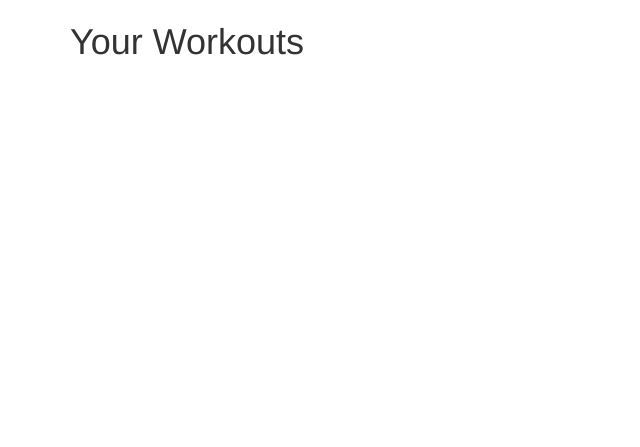
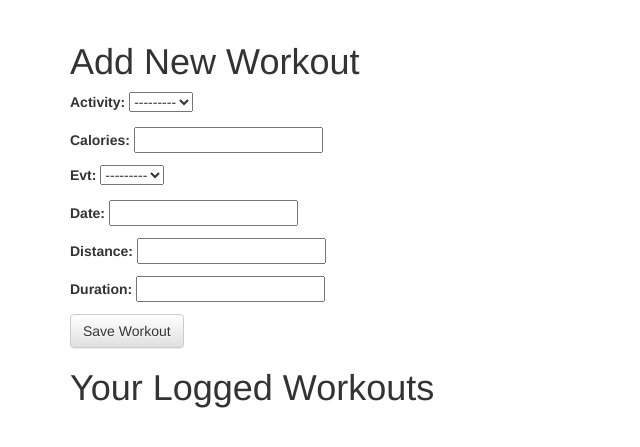
Before and after one commit to jgriffith23/vacation-run-django, a Django app: template runtracker/templates/runtracker/workout_list.html in a window 1280 px wide. Shown: the part 110-557 px from the top of the page, without its empty margins (0-640 px from the left). Run offline with Django 3.2, Linux system fonts and the light colour scheme; the template is opened without the code that fills it: values that come from a table or form of the project are taken from there, others are empty; some libraries are stand-ins or nearby versions.

Commit message:
Add workout form appears in workout page.

```diff
--- /dev/null
+++ b/runtracker/forms.py
@@ -0,0 +1,27 @@
+from django import forms
+from .models import Workout
+
+class WorkoutForm(forms.ModelForm):
+    """How users log their runs/biking sessions/etc."""
+
+    activity = forms.Select()
+    calories = forms.IntegerField()
+
+    # Will need to populate this with user's events, if any
+    evt = forms.Select()
+
+    date = forms.SplitDateTimeWidget()
+
+    distance = forms.FloatField()
+
+    duration = forms.TimeInput()
+
+    class Meta:
+        model = Workout
+        fields = ('activity',
+                  'calories',
+                  'evt',
+                  'date',
+                  'distance',
+                  'duration',
+        )
--- a/runtracker/templates/runtracker/base.html
+++ b/runtracker/templates/runtracker/base.html
@@ -45,13 +45,11 @@
       </div>
     </div>
 
+    <br>
+
     <div class="content container">
-        <div class="row">
-            <div class="col-md-8">
-                {% block content %}
-                {% endblock %}
-            </div>
-        </div>
+      {% block content %}
+      {% endblock %}
     </div>
 </body>
 
--- a/runtracker/templates/runtracker/workout_list.html
+++ b/runtracker/templates/runtracker/workout_list.html
@@ -1,10 +1,26 @@
 {% extends 'runtracker/base.html' %}
 
 {% block content %}
-<h1>Your Workouts</h1>
-<ul>
-{% for workout in workouts %}
-  <li>{{ workout }}</li>
-{% endfor %}
-</ul>
+
+<div class="row">
+  <div class="col-xs-6">
+    <h1>Add New Workout</h1>
+    <form method="POST" class="post-form">{% csrf_token %}
+      {{ form.as_p }}
+      <button type="submit" class="save btn btn-default">Save Workout</button>
+    </form>
+  </div>
+</div>
+
+<div class="row">
+  <div class="col-xs-6">
+    <h1>Your Logged Workouts</h1>
+    <ul>
+      {% for workout in workouts %}
+        <li>{{ workout }}</li>
+      {% endfor %}
+    </ul>
+  </div>
+</div>
+
 {% endblock %}
```
Also changed, not shown: runtracker/views.py (+9 -0 lines).
